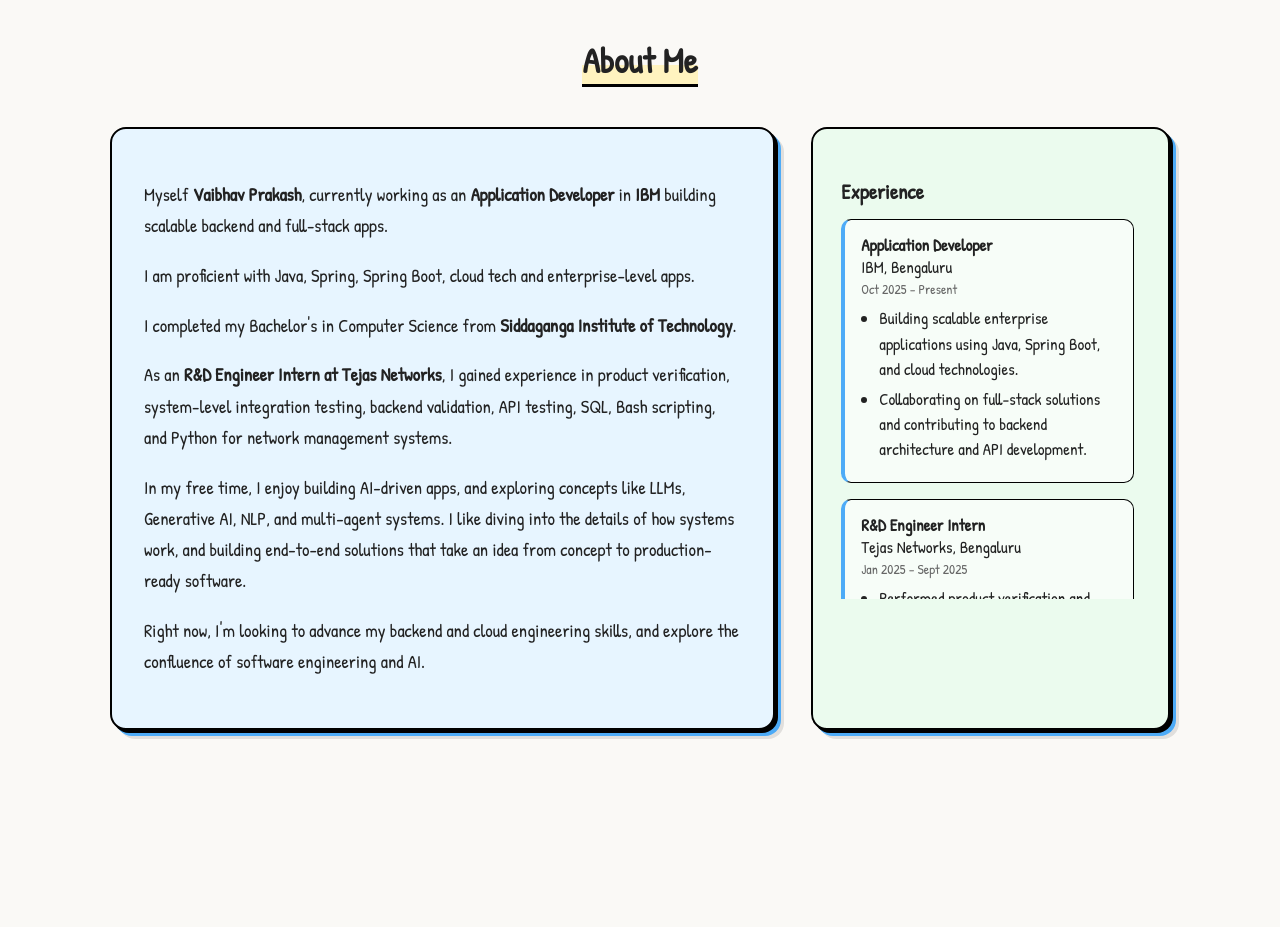
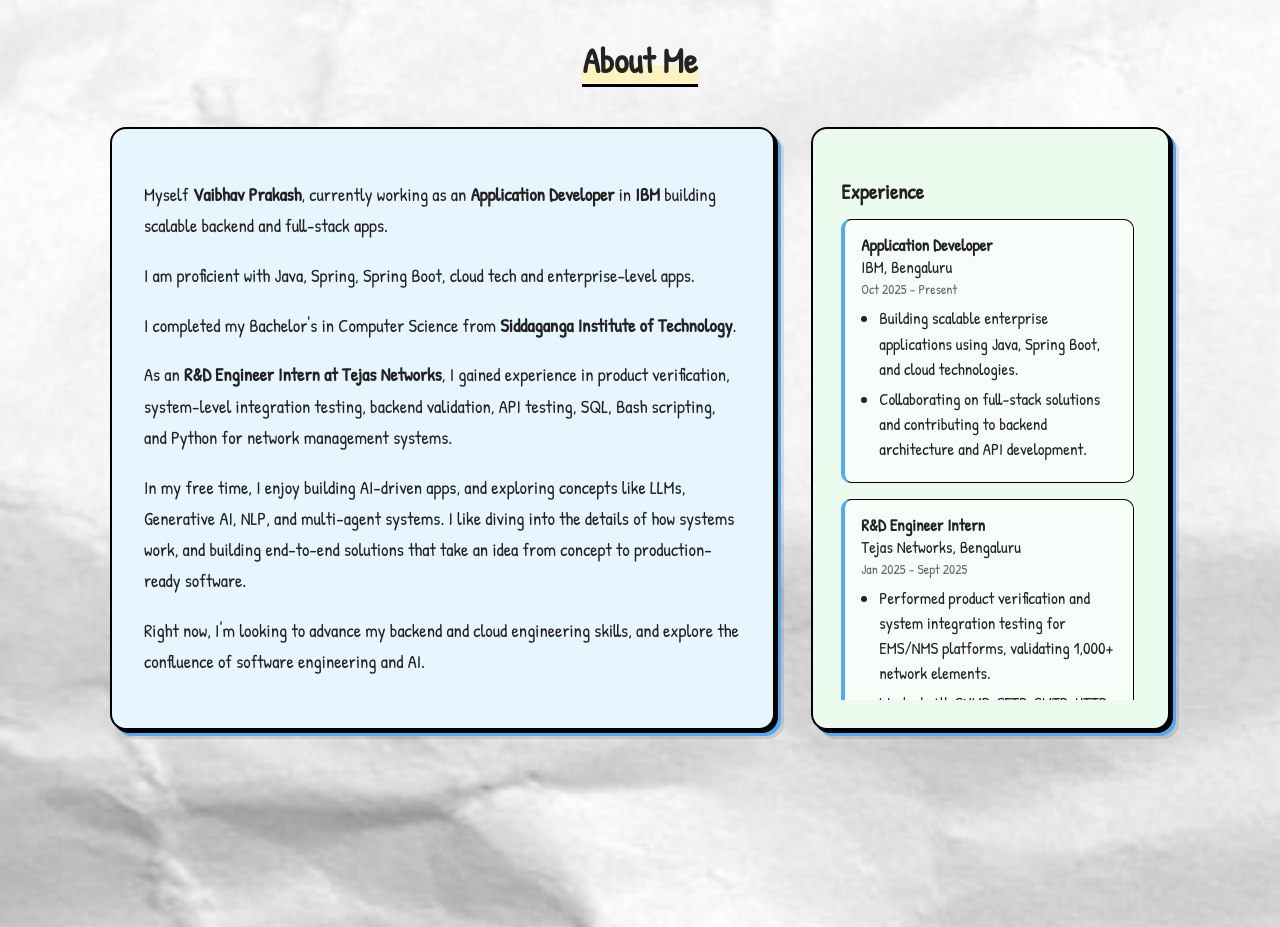
Before and after one commit to 22-vaibhav/Portfolio, a React (Vite) app: page / in a window 1280 px wide. Shown: the part 660-1587 px from the top of the page. Built offline with nearby package versions, Linux system fonts and the light colour scheme.

Commit message:
fix some changes

```diff
--- a/src/styles/sketch.css
+++ b/src/styles/sketch.css
@@ -22,8 +22,8 @@
 /* ============================= */
 body {
   font-family: 'Patrick Hand', cursive;
-  /* background: url('/src/assets/paper.jpg'); */
-  background: #FAF9F6;
+  background: url('/src/assets/paper.jpg');
+  /* background: #FAF9F6; */
   background-size: cover;
   color: #222;
 }
@@ -251,6 +251,9 @@ button:hover {
 
 .about-side {
   flex: 1;
+  display: flex;
+  flex-direction: column;
+  contain: size;
   padding: 28px;
   text-align: left;
   font-size: 1.05rem;
@@ -265,7 +268,8 @@ button:hover {
 
 /* SCROLLABLE EXPERIENCE AREA */
 .experience-scroll {
-  max-height: 380px;
+  flex: 1;
+  min-height: 0;
   overflow-y: auto;
   padding-right: 6px;
   display: flex;
@@ -845,6 +849,10 @@ button:disabled {
     box-sizing: border-box;
   }
 
+  .about-side {
+    contain: none;
+  }
+
   /* SKILLS */
   .skills-section {
     padding: 60px 20px;
```
